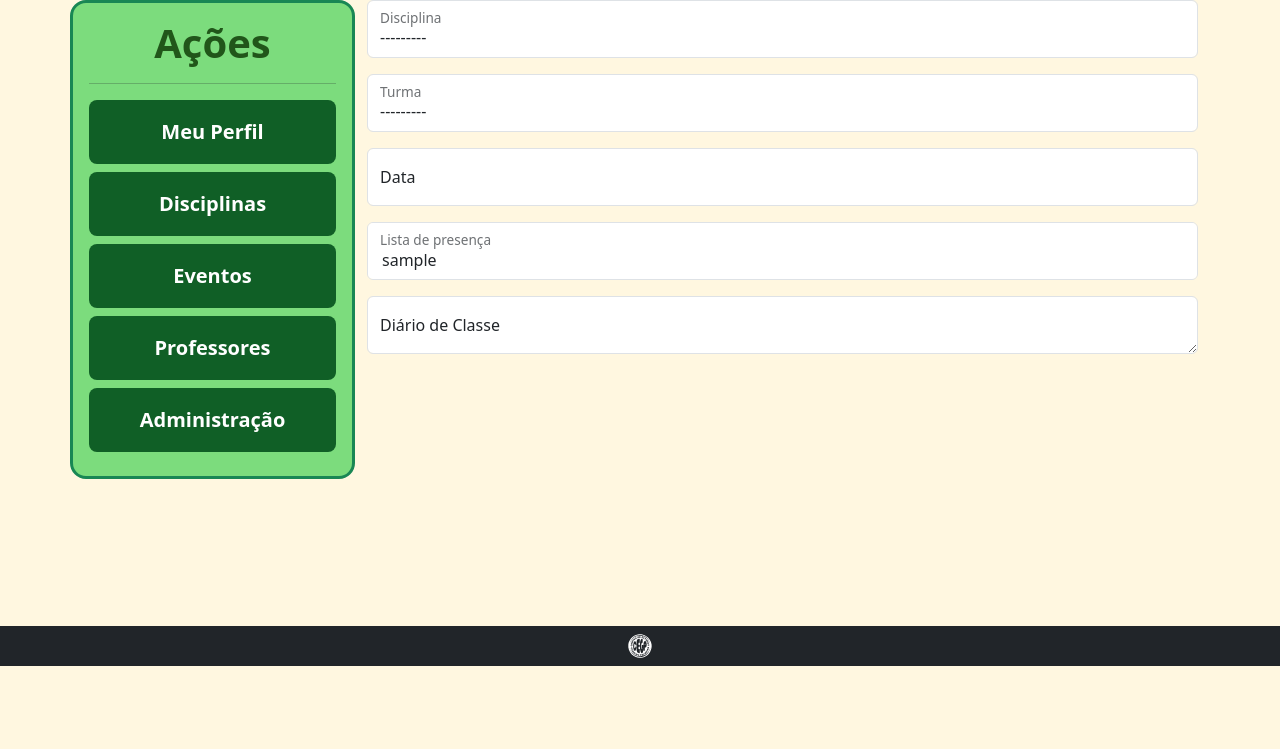
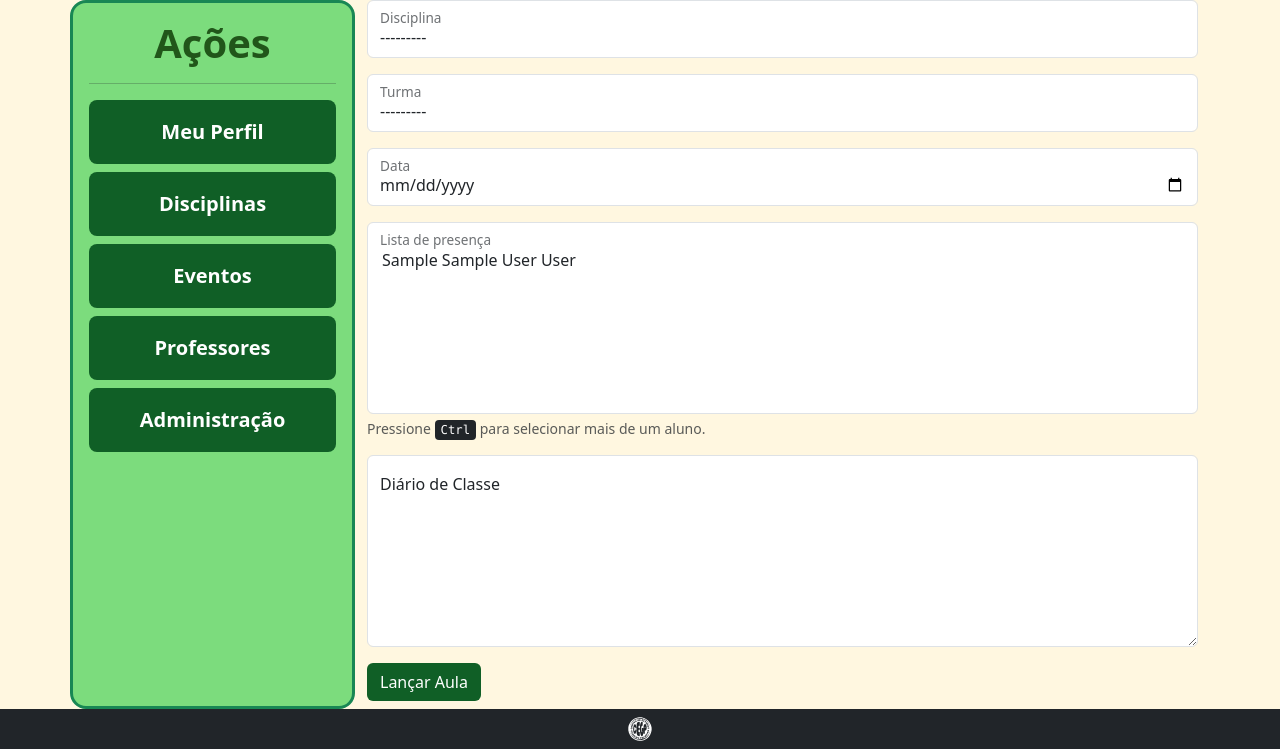
Before and after one commit to leon-rdo/SGE-GP, a Django app: page /lancar-aula/ in a window 1280 px wide. Shown: the part 134-883 px from the top of the page. Before the commit the page ends 800 px from the top, so only its background shows below. Run offline with Django 4.2, Linux system fonts and the light colour scheme; a user stored in the database is signed in; tables that the repository leaves empty hold one stand-in row (values such as "Sample post"); some libraries are stand-ins or nearby versions; some web fonts are replaced.

Commit message:
feat: adiciona feature de lançar aula

```diff
--- a/accounts/admin.py
+++ b/accounts/admin.py
@@ -4,10 +4,11 @@ from .models import User
 
 @admin.register(User)
 class CustomUserAdmin(UserAdmin):
-    list_display = ('username', 'email', 'first_name', 'last_name', 'code', 'is_staff', 'is_superuser')
+    list_display = ('__str__', 'email', 'username', 'code', 'is_staff', 'is_superuser')
+    search_fields = ('username', 'first_name', 'last_name', 'email', 'code')
     fieldsets = (
         (None, {'fields': ('username', 'password', 'type')}),
-        ('Informações pessoais', {'fields': ('first_name', 'last_name', 'email', 'code')}),
+        ('Informações pessoais', {'fields': ('first_name', 'middle_name', 'last_name', 'gender', 'email', 'code')}),
         ('Permissões', {
             'fields': ('is_active', 'is_staff', 'is_superuser', 'groups', 'user_permissions'),
         }),
--- a/accounts/models.py
+++ b/accounts/models.py
@@ -12,13 +12,21 @@ class User(AbstractUser):
         ('coordinator', 'Coordenador'),
     )
 
+    GENDERS = (
+        ('M', 'Masculino'),
+        ('F', 'Feminino'),
+    )
+
     groups = models.ManyToManyField(Group, blank=True, related_name='usuarios')
     user_permissions = models.ManyToManyField(Permission, blank=True, related_name='usuarios')
+    middle_name = models.CharField('Nome do meio', max_length=55, blank=True, null=True)
+    gender = models.CharField('Sexo', max_length=1, blank=True, null=True, choices=GENDERS)
     code = models.CharField('Matrícula', max_length=15, blank=True, null=True)
     type = models.CharField('Tipo', max_length=11, choices=TYPES)
 
     def __str__(self):
-        return self.username
+        names = [self.first_name, self.middle_name, self.last_name]
+        return ' '.join(name for name in names if name is not None)
 
     class Meta:
         verbose_name = 'Usuário'
--- /dev/null
+++ b/main/forms.py
@@ -0,0 +1,24 @@
+from django import forms
+from .models import Classroom, Subject
+
+
+class ClassroomForm(forms.ModelForm):
+    class Meta:
+        model = Classroom
+        fields = ["subject", "class_code", "date", "attendance_list", "class_diary"]
+        widgets = {
+            "date": forms.DateInput(attrs={"type": "date"}),
+        }
+        labels = {
+            "subject": "Disciplina",
+            "class_code": "Turma",
+            "date": "Data",
+            "attendance_list": "Lista de presença",
+            "class_diary": "Diário de Classe",
+        }
+
+    def __init__(self, *args, **kwargs):
+        user = kwargs.pop("user", None)
+        super(ClassroomForm, self).__init__(*args, **kwargs)
+        if user is not None:
+            self.fields["subject"].queryset = Subject.objects.filter(teacher=user)
--- a/main/models.py
+++ b/main/models.py
@@ -8,8 +8,9 @@ class Subject(models.Model):
         "Class", on_delete=models.CASCADE, verbose_name="Turma"
     )
     academic_probation = models.ManyToManyField(
-        "accounts.User", related_name="academic_probation", verbose_name="Dependência", blank=True, null=True
+        "accounts.User", related_name="academic_probation", verbose_name="Dependência", blank=True
     )
+    teacher = models.ForeignKey('accounts.User', on_delete=models.CASCADE, verbose_name='Professor', blank=True, null=True)
 
     def __str__(self):
         return self.name
@@ -41,7 +42,7 @@ class Class(models.Model):
     code = models.CharField("Código", max_length=10)
     level = models.CharField("Nível", max_length=50, choices=LEVELS)
     enrolled = models.ManyToManyField(
-        "accounts.User", related_name="matriculados", verbose_name="Matriculados", blank=True, null=True
+        "accounts.User", related_name="matriculados", verbose_name="Matriculados", blank=True
     )
     academic_year = models.IntegerField("Ano Letivo")
 
@@ -73,8 +74,7 @@ class Classroom(models.Model):
         verbose_name_plural = "Aulas"
 
     def __str__(self):
-        return self.subject.name + " - " + self.class_code + " - " + str(self.date)
-
+        return str(self.subject.name) + " - " + str(self.class_code) + " - " + str(self.date)
 
 class Test(models.Model):
     TESTS = (
@@ -153,7 +153,7 @@ class Event(models.Model):
     description = models.TextField("Descrição")
     date_time = models.DateTimeField("Data e Hora")
     enrolled = models.ManyToManyField(
-        "accounts.User", related_name="participants", verbose_name="Participantes", blank=True, null=True
+        "accounts.User", related_name="participants", verbose_name="Participantes", blank=True
     )
 
     class Meta:
--- a/main/templates/main/lancar-aula.html
+++ b/main/templates/main/lancar-aula.html
@@ -1,6 +1,17 @@
 {% extends "base.html" %}
 
 {% block title %}SGE-GP | Disciplinas{% endblock title %}
+
+{% block head %}
+<style>
+  #id_class_diary {
+    height: 12rem;
+  }
+  #id_attendance_list {
+    height: 12rem;
+  }
+</style>
+{% endblock head %}
 
 {% block aside %}
   {% include "main/snippets/aside.html" %}
@@ -12,12 +23,41 @@
     <form method="post" class="col-12">
       {% csrf_token %}
       {% load widget_tweaks %}
-            {% for field in form %}
+
       <div class="form-floating mb-3">
-                {% render_field field placeholder="dummy" required=True class="form-control" %}
-                <label for="{{ field.id_for_label }}">{{ field.label }}</label>
+        {% render_field form.subject placeholder=form.subject.label required=True class="form-control" %}
+        <label for="{{ form.subject.id_for_label }}">{{ form.subject.label }}</label>
       </div>
-            {% endfor %}
+
+      <div class="form-floating mb-3">
+        {% render_field form.class_code placeholder=form.class_code.label required=True class="form-control" %}
+        <label for="{{ form.class_code.id_for_label }}">{{ form.class_code.label }}</label>
+      </div>
+
+      <div class="form-floating mb-3">
+        {% render_field form.date placeholder=form.date.label required=True class="form-control" %}
+        <label for="{{ form.date.id_for_label }}">{{ form.date.label }}</label>
+      </div>
+
+      <div class="mb-3">
+        <div class="form-floating">
+          {% render_field form.attendance_list required=True class="form-control" %}
+          <label for="{{ form.attendance_list.id_for_label }}">{{ form.attendance_list.label }}</label>
+        </div>
+        <small class="form-text d-none d-md-block">
+          Pressione <kbd>Ctrl</kbd> para selecionar mais de um aluno.
+        </small>
+        <small class="form-text d-md-none">
+          Toque e segure para selecionar mais de um aluno.
+        </small>
+      </div>
+
+      <div class="form-floating mb-3">
+        {% render_field form.class_diary placeholder=form.class_diary.label required=True class="form-control" %}
+        <label for="{{ form.class_diary.id_for_label }}">{{ form.class_diary.label }}</label>
+      </div>
+
+      <button type="submit" class="btn bg-dark-green mb-2">Lançar Aula</button>
     </form>
   </div>
 </div>
--- a/main/views.py
+++ b/main/views.py
@@ -1,7 +1,8 @@
+from django.urls import reverse_lazy
 from django.views.generic import TemplateView, ListView, DetailView
 from .models import *
-from accounts.models import User
 from django.views.generic.edit import CreateView
+from .forms import ClassroomForm
 
 class IndexView(TemplateView):
     template_name = "main/index.html"
@@ -22,6 +23,7 @@ class DesempenhoView(DetailView):
     template_name = "main/desempenho.html"
 
 
+
 class AtividadesView(ListView):
     model = Activity
     template_name = "main/atividades.html"
@@ -34,5 +36,11 @@ class AtividadeView(DetailView):
 
 class LancarAulaView(CreateView):
     model = Classroom
+    form_class = ClassroomForm
     template_name = "main/lancar-aula.html"
-    fields = '__all__'
+    success_url = reverse_lazy("main:subjects")
+
+    def get_form_kwargs(self):
+        kwargs = super(LancarAulaView, self).get_form_kwargs()
+        kwargs.update({'user': self.request.user})
+        return kwargs
```
Also changed, not shown: accounts/migrations/0002_user_complete_name_user_gender.py (added), accounts/migrations/0003_remove_user_complete_name_user_middle_name.py (added), main/migrations/0004_alter_class_enrolled_alter_event_enrolled_and_more.py (added), main/migrations/0005_subject_teacher.py (added). Lines whose indentation alone changed are shown as unchanged.
